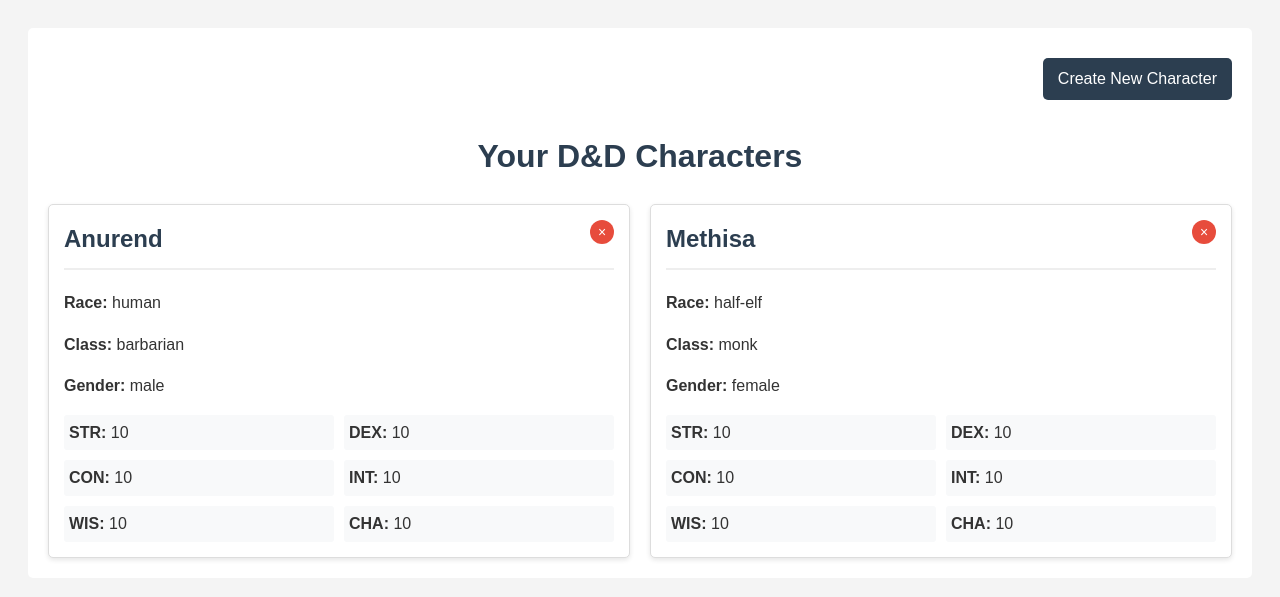
After one commit to NusretSalli/DND_World_Generator, a Flask app: page /characters in a window 1280 px wide. The commit adds this page. Shown: the top 597 px of the page. Run offline with Flask 3, Linux system fonts and the light colour scheme.

Commit message:
Added character database as well as character list to track created characters

```diff
--- a/app.py
+++ b/app.py
@@ -1,4 +1,5 @@
-from flask import Flask, render_template, request, jsonify
+from flask import Flask, render_template, request, jsonify, redirect, url_for
+from flask_sqlalchemy import SQLAlchemy
 from pynames import GENDER, LANGUAGE
 from pynames.generators.elven import WarhammerNamesGenerator, DnDNamesGenerator
 from pynames.generators.goblin import GoblinGenerator
@@ -7,8 +8,34 @@
 from pynames.generators.orc import OrcNamesGenerator
 from pynames.generators.russian import PaganNamesGenerator
 from pynames.generators.scandinavian import ScandinavianNamesGenerator
+import os
 
 app = Flask(__name__)
+# Configure SQLAlchemy
+app.config['SQLALCHEMY_DATABASE_URI'] = 'sqlite:///dnd_characters.db'
+app.config['SQLALCHEMY_TRACK_MODIFICATIONS'] = False
+db = SQLAlchemy(app)
+
+# Character Model
+class Character(db.Model):
+    id = db.Column(db.Integer, primary_key=True)
+    name = db.Column(db.String(100), nullable=False)
+    gender = db.Column(db.String(20), nullable=False)
+    race = db.Column(db.String(50), nullable=False)
+    character_class = db.Column(db.String(50), nullable=False)
+    strength = db.Column(db.Integer, nullable=False)
+    dexterity = db.Column(db.Integer, nullable=False)
+    constitution = db.Column(db.Integer, nullable=False)
+    intelligence = db.Column(db.Integer, nullable=False)
+    wisdom = db.Column(db.Integer, nullable=False)
+    charisma = db.Column(db.Integer, nullable=False)
+
+    def __repr__(self):
+        return f'<Character {self.name}>'
+
+# Create the database tables
+with app.app_context():
+    db.create_all()
 
 # Mapping races to pynames generators
 RACE_TO_GENERATOR = {
@@ -48,22 +75,37 @@
 
 @app.route('/create_character', methods=['POST'])
 def create_character():
-    character = {
-        'name': request.form.get('name'),
-        'gender': request.form.get('gender'),
-        'race': request.form.get('race'),
-        'class': request.form.get('class'),
-        'strength': request.form.get('strength'),
-        'dexterity': request.form.get('dexterity'),
-        'constitution': request.form.get('constitution'),
-        'intelligence': request.form.get('intelligence'),
-        'wisdom': request.form.get('wisdom'),
-        'charisma': request.form.get('charisma'),
-    }
-    # For now, we'll just print the character to the console
-    # In the future, you would save this to a database
-    print(character)
-    return "Character created! Check the console."
+    # Create a new character instance
+    new_character = Character(
+        name=request.form.get('name'),
+        gender=request.form.get('gender'),
+        race=request.form.get('race'),
+        character_class=request.form.get('class'),  # Note: using character_class because class is a reserved word
+        strength=int(request.form.get('strength')),
+        dexterity=int(request.form.get('dexterity')),
+        constitution=int(request.form.get('constitution')),
+        intelligence=int(request.form.get('intelligence')),
+        wisdom=int(request.form.get('wisdom')),
+        charisma=int(request.form.get('charisma'))
+    )
+
+    # Add and commit to database
+    db.session.add(new_character)
+    db.session.commit()
+
+    return redirect(url_for('view_characters'))
+
+@app.route('/characters')
+def view_characters():
+    characters = Character.query.all()
+    return render_template('characters.html', characters=characters)
+
+@app.route('/delete_character/<int:character_id>', methods=['POST'])
+def delete_character(character_id):
+    character = Character.query.get_or_404(character_id)
+    db.session.delete(character)
+    db.session.commit()
+    return redirect(url_for('view_characters'))
 
 if __name__ == '__main__':
     app.run(debug=True)
--- a/requirements.txt
+++ b/requirements.txt
@@ -1,2 +1,3 @@
 Flask
 pynames
+Flask-SQLAlchemy
--- /dev/null
+++ b/templates/characters.html
@@ -0,0 +1,154 @@
+<!DOCTYPE html>
+<html lang="en">
+<head>
+    <meta charset="UTF-8">
+    <meta name="viewport" content="width=device-width, initial-scale=1.0">
+    <title>D&D Characters</title>
+    <style>
+        body {
+            font-family: sans-serif;
+            background-color: #f4f4f4;
+            color: #333;
+            line-height: 1.6;
+            padding: 20px;
+        }
+        .container {
+            max-width: 1200px;
+            margin: auto;
+            background: #fff;
+            padding: 20px;
+            border-radius: 5px;
+        }
+        h1 {
+            text-align: center;
+            color: #2c3e50;
+        }
+        .character-grid {
+            display: grid;
+            grid-template-columns: repeat(auto-fit, minmax(300px, 1fr));
+            gap: 20px;
+            margin-top: 20px;
+        }
+        .character-card {
+            background: #fff;
+            border: 1px solid #ddd;
+            border-radius: 5px;
+            padding: 15px;
+            box-shadow: 0 2px 5px rgba(0,0,0,0.1);
+            position: relative;
+        }
+        .character-card h2 {
+            margin-top: 0;
+            color: #2c3e50;
+            border-bottom: 2px solid #eee;
+            padding-bottom: 10px;
+            padding-right: 30px;
+        }
+        .stats {
+            display: grid;
+            grid-template-columns: repeat(2, 1fr);
+            gap: 10px;
+        }
+        .stat {
+            background: #f8f9fa;
+            padding: 5px;
+            border-radius: 3px;
+        }
+        .new-character-btn {
+            display: block;
+            width: 200px;
+            margin: 20px auto;
+            padding: 10px;
+            background: #2c3e50;
+            color: white;
+            text-decoration: none;
+            text-align: center;
+            border-radius: 5px;
+        }
+        .new-character-btn:hover {
+            background: #34495e;
+        }
+        .delete-btn {
+            position: absolute;
+            top: 15px;
+            right: 15px;
+            background: #e74c3c;
+            color: white;
+            border: none;
+            border-radius: 50%;
+            width: 24px;
+            height: 24px;
+            line-height: 24px;
+            text-align: center;
+            cursor: pointer;
+            padding: 0;
+            font-size: 14px;
+        }
+        .delete-btn:hover {
+            background: #c0392b;
+        }
+        .navigation {
+            display: flex;
+            justify-content: flex-end;
+            padding: 10px 0;
+        }
+        .nav-btn {
+            background: #2c3e50;
+            color: white;
+            text-decoration: none;
+            padding: 8px 15px;
+            border-radius: 5px;
+            transition: background-color 0.3s;
+        }
+        .nav-btn:hover {
+            background: #34495e;
+        }
+    </style>
+</head>
+<body>
+    <div class="container">
+        <nav class="navigation">
+            <a href="/" class="nav-btn">Create New Character</a>
+        </nav>
+        <h1>Your D&D Characters</h1>
+        <div class="character-grid">
+            {% for character in characters %}
+            <div class="character-card">
+                <form action="{{ url_for('delete_character', character_id=character.id) }}" method="POST" onsubmit="return confirmDelete('{{ character.name }}')">
+                    <button type="submit" class="delete-btn" title="Delete character">×</button>
+                </form>
+                <h2>{{ character.name }}</h2>
+                <p><strong>Race:</strong> {{ character.race }}</p>
+                <p><strong>Class:</strong> {{ character.character_class }}</p>
+                <p><strong>Gender:</strong> {{ character.gender }}</p>
+                <div class="stats">
+                    <div class="stat">
+                        <strong>STR:</strong> {{ character.strength }}
+                    </div>
+                    <div class="stat">
+                        <strong>DEX:</strong> {{ character.dexterity }}
+                    </div>
+                    <div class="stat">
+                        <strong>CON:</strong> {{ character.constitution }}
+                    </div>
+                    <div class="stat">
+                        <strong>INT:</strong> {{ character.intelligence }}
+                    </div>
+                    <div class="stat">
+                        <strong>WIS:</strong> {{ character.wisdom }}
+                    </div>
+                    <div class="stat">
+                        <strong>CHA:</strong> {{ character.charisma }}
+                    </div>
+                </div>
+            </div>
+            {% endfor %}
+        </div>
+    </div>
+    <script>
+        function confirmDelete(characterName) {
+            return confirm(`Are you sure you want to delete ${characterName}? This action cannot be undone.`);
+        }
+    </script>
+</body>
+</html>
```
Also changed, not shown: templates/index.html (+23 -0 lines), instance/dnd_characters.db (added).
